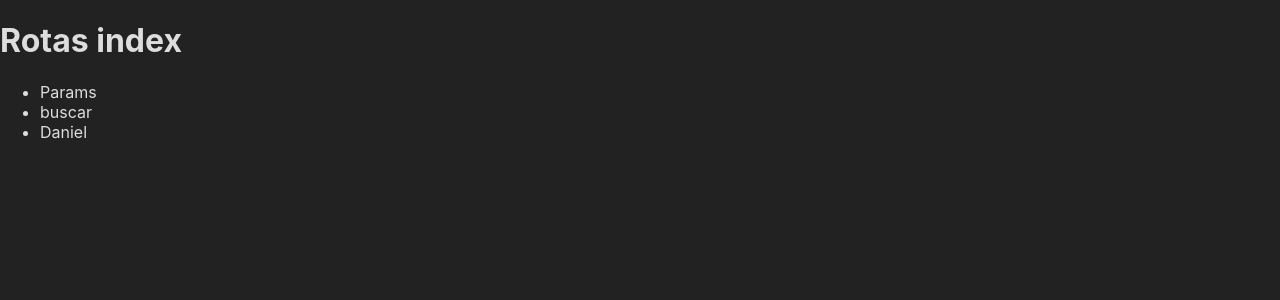
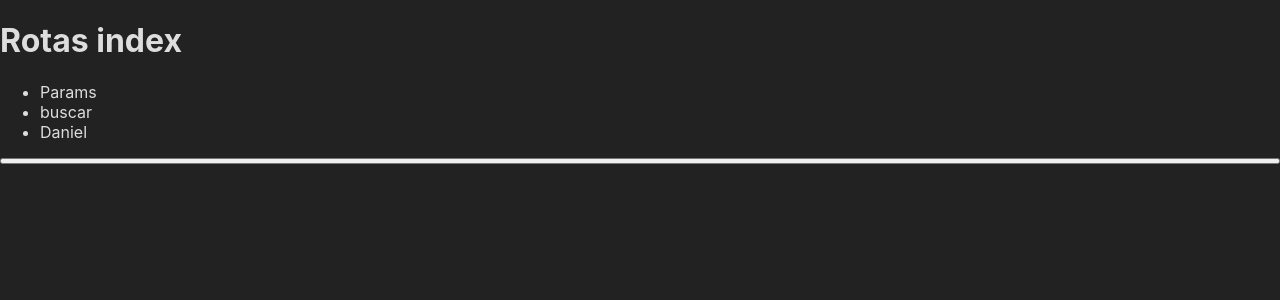
Before and after one commit to DiogoKenway/next-basic, a Next.js app: page /rotas in a window 1280 px wide. Shown: the top 300 px of the page. Built offline with nearby package versions, Linux system fonts and the light colour scheme.

Commit message:
change code

```diff
--- a/src/pages/rotas/index.jsx
+++ b/src/pages/rotas/index.jsx
@@ -1,4 +1,5 @@
 import Link from "next/link";
+import { useRouter } from "next/router";
 
 export default function rotas() {
     return (
@@ -15,6 +16,9 @@ export default function rotas() {
                     <li>Daniel</li>
                 </Link>
             </ul>
+            <div style={{ display: "flex", flexDirection: "column" }}>
+                <button onClick={() => router.push("/rotas/123/buscar")}></button>
+            </div>
         </div>
     )
 }
```
